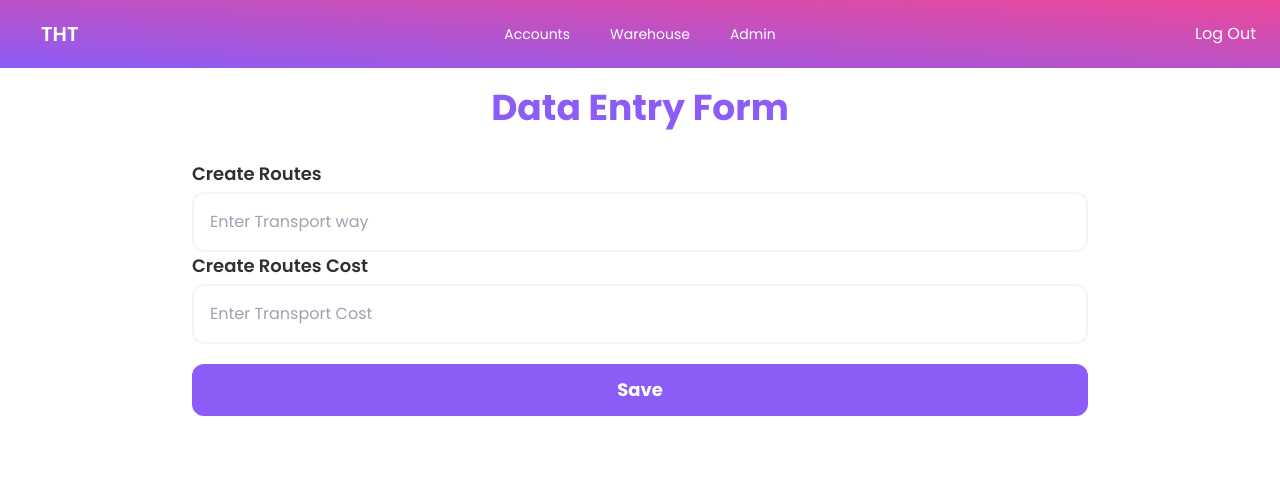
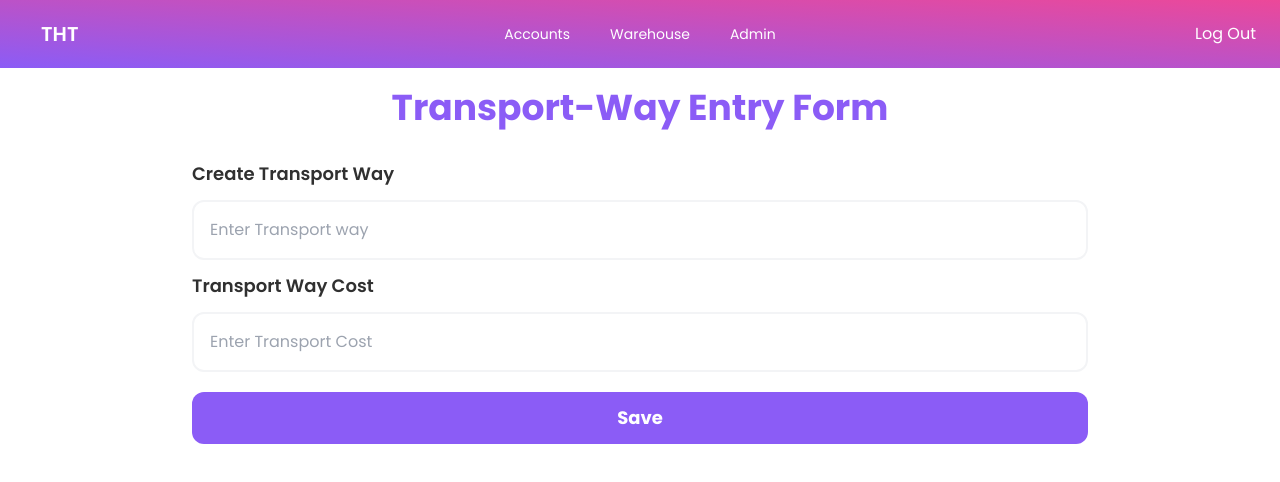
Before and after one commit to shagors/export_import, a React (Create React App) app: page /transportroutes in a window 1280 px wide. Shown: the top 482 px of the page. Built offline with nearby package versions, Linux system fonts and the light colour scheme; no server answers; sample sign-in values are in the browser's storage.

Commit message:
check all code and modification

```diff
--- a/src/pages/Accounts.js
+++ b/src/pages/Accounts.js
@@ -18,8 +18,6 @@ const Accounts = ({ brand, model }) => {
   ]);
 
   const navigate = useNavigate();
-
-  console.log(formData);
 
   useEffect(() => {
     const storeData = localStorage?.getItem("formData");
--- a/src/pages/Dashboard/Export.js
+++ b/src/pages/Dashboard/Export.js
@@ -22,7 +22,7 @@ const Export = () => {
     console.log(index);
   };
 
-  console.log(localData);
+  // console.log(localData);
   return (
     <div>
       <h1 className="text-center text-3xl my-5 text-info font-bold">
--- a/src/pages/Transport.js
+++ b/src/pages/Transport.js
@@ -36,7 +36,7 @@ const Transport = () => {
     navigate("/export");
   };
 
-  console.log(localData);
+  // console.log(localData);
   return (
     <div>
       <div className="flex justify-center items-center">
@@ -46,7 +46,7 @@ const Transport = () => {
           </h1>
           <div>
             <form
-              className="card lg:w-[600px] h-[300px] bg-base-100 shadow-xl mt-5"
+              className="card lg:w-[600px] h-[500px] bg-base-100 shadow-xl mt-5"
               onSubmit={formSubmit}>
               <div className="form-control my-5">
                 <div className="input-group  flex lg:flex-none justify-center items-center">
@@ -61,7 +61,7 @@ const Transport = () => {
                         className="select select-info w-full max-w-xs"
                         id="selectOption"
                         value={formData.transportWay}
-                        name="productName"
+                        name="transportWay"
                         onChange={handleChange}>
                         <option selected>Pick Tranport Way</option>
                         {localData?.map((product, index) => (
@@ -74,19 +74,28 @@ const Transport = () => {
               </div>
               <div className="flex justify-center items-center">
                 <div className="form-control w-full max-w-xs">
-                  <label className="label">
-                    <span className="bg-white font-bold text-lg">
-                      Transport Cost ?
-                    </span>
-                  </label>
-                  <input
-                    type="text"
-                    name="transportCost"
-                    placeholder="Type here Transport Cost"
-                    className="input input-bordered w-full max-w-xs input-info"
-                    onChange={handleChange}
-                    required
-                  />
+                  <div className="input-group  flex lg:flex-none justify-center items-center">
+                    <div className="form-control card-body">
+                      <label className="text-center mb-3">
+                        <span className="lebel-text text-lg font-semibold bg-white">
+                          Transport Cost
+                        </span>
+                      </label>
+                      <div className="input-group  flex lg:flex-none justify-center items-center">
+                        <select
+                          className="select select-info w-full max-w-xs"
+                          id="selectOption"
+                          value={formData.transportCost}
+                          name="transportCost"
+                          onChange={handleChange}>
+                          <option selected>Tranport Cost</option>
+                          {localData?.map((product, index) => (
+                            <option key={index}>{product.transportCost}</option>
+                          ))}
+                        </select>
+                      </div>
+                    </div>
+                  </div>
                 </div>
               </div>
               <div className="flex justify-end items-center mr-7 py-5 gap-4">
--- a/src/pages/TransportRoutes.js
+++ b/src/pages/TransportRoutes.js
@@ -41,17 +41,17 @@ const TransportRoutes = ({ setTransportroutes }) => {
   return (
     <div>
       <h1 className="text-4xl font-bold text-violet-500 text-center mt-5">
-        Data Entry Form
+        Transport-Way Entry Form
       </h1>
       <div className="flex justify-center items-center">
         <form onSubmit={handleSubmit} className="w-[70%]">
           <div className="mt-8">
             <div>
               <label className="text-lg font-semibold" htmlFor="productName">
-                Create Routes
+                Create Transport Way
               </label>
               <input
-                className="w-full border-2 border-gray-100 rounded-xl p-4 mt-1 bg-transparent"
+                className="w-full border-2 border-gray-100 rounded-xl p-4 mt-3 bg-transparent"
                 placeholder="Enter Transport way"
                 type="text"
                 name="transportWay"
@@ -60,12 +60,12 @@ const TransportRoutes = ({ setTransportroutes }) => {
                 required
               />
             </div>
-            <div>
+            <div className="mt-3">
               <label className="text-lg font-semibold" htmlFor="productBrand">
-                Create Routes Cost
+                Transport Way Cost
               </label>
               <input
-                className="w-full border-2 border-gray-100 rounded-xl p-4 mt-1 bg-transparent"
+                className="w-full border-2 border-gray-100 rounded-xl p-4 mt-3 bg-transparent"
                 placeholder="Enter Transport Cost"
                 type="number"
                 name="transportCost"
```
